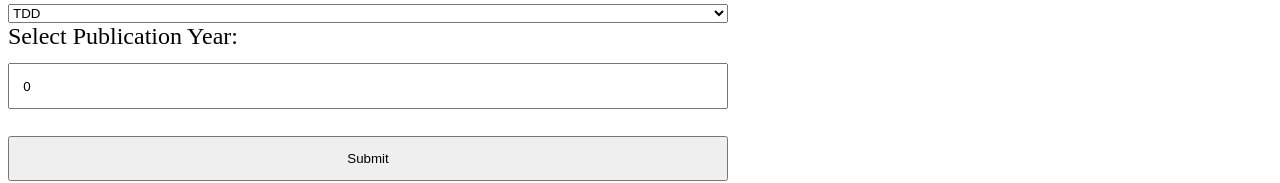
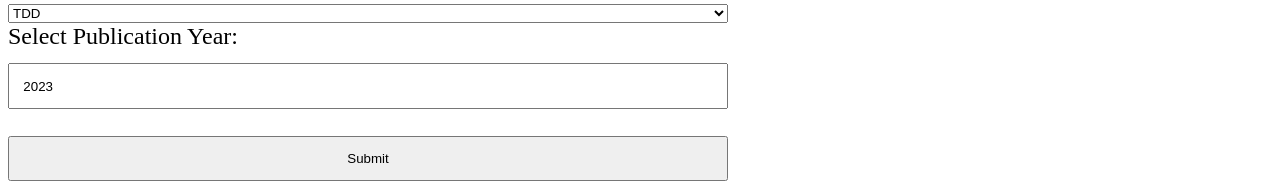
Before and after one commit to CISE-5200/CISE_SPEED, a Next.js app in the folder frontend/: page /search in a window 1280 px wide. Shown: the part 186-369 px from the top of the page. Built offline with nearby package versions, Linux system fonts and the light colour scheme.

Commit message:
Add article table component and add search functionality based off dummy data.

```diff
--- /dev/null
+++ b/frontend/src/components/table/ArticleTable.tsx
@@ -0,0 +1,47 @@
+import SortableTable from "./SortableTable";
+
+export interface ArticlesInterface {
+	id: string;
+	title: string;
+	authors: string;
+	source: string;
+	pubyear: string;
+	doi: string;
+	claim: string;
+	evidence: string;
+}
+
+export type ArticlesProps = {
+	articles: ArticlesInterface[];
+};
+
+const ArticleTable = (props: {articles: ArticlesInterface[]}) => {
+	const { articles } = props;
+
+	const headers: { key: keyof ArticlesInterface; label: string }[] = [
+		{ key: "title", label: "Title" },
+		{ key: "authors", label: "Authors" },
+		{ key: "source", label: "Source" },
+		{ key: "pubyear", label: "Publication Year" },
+		{ key: "doi", label: "DOI" },
+		{ key: "claim", label: "Claim" },
+		{ key: "evidence", label: "Evidence" },
+	];
+
+	if(articles.length > 0)
+	{
+		return (
+			<div className="container">
+				<SortableTable headers={headers} data={articles}/>
+			</div>
+		);
+	}
+	else
+	{
+		return (
+			<p>No articles found.</p>
+		);
+	}
+};
+
+export default ArticleTable;
--- a/frontend/src/pages/search.tsx
+++ b/frontend/src/pages/search.tsx
@@ -1,13 +1,34 @@
 import { useState } from "react";
 import formStyles from "../styles/Form.module.scss";
+import data from "../utils/dummydata.json"; // TODO: fetch database data.
+import ArticleTable, {ArticlesInterface} from "@/components/table/ArticleTable";
+
 const SearchPage = () => {
-    const [pubYear, setPubYear] = useState<number>(0);
+	const currentYear = new Date().getFullYear();
+    const [pubYear, setPubYear] = useState<number>(currentYear);
+	const [filteredArticles, setFilteredArticles] = useState<ArticlesInterface[] | null>(null);
+
+	const onSearchFormSubmit = (event: React.FormEvent<HTMLFormElement>) =>
+	{
+		event.preventDefault();
+	    let formData = new FormData(event.currentTarget);
+    	let formObject = Object.fromEntries(formData.entries());
+
+		let method = formObject.method;
+		let pubYear = formObject.pubYear;
+
+		let filteredArticles: ArticlesInterface[] = data.articles.filter((article) => article.pubyear === pubYear).map(article => article as ArticlesInterface);
+		setFilteredArticles(filteredArticles);
+	};
+
+	if(filteredArticles === null)
+	{
 		return(
 			<div className ="container">
 				<h1>Search for Articles</h1>
-            <form className={formStyles.dropDown}>
+				<form className={formStyles.dropDown} onSubmit={onSearchFormSubmit} action="#">
 					<label htmlFor="method">Select Method:</label>
-                <select id="methods" name="cars">
+					<select id="methods" name="method">
 						<option value="TDD">TDD</option>
 						<option value="Mob Programming">Mob Programming</option>
 						<option value="Automated Testing">Automated Testing</option>
@@ -23,7 +44,7 @@ const SearchPage = () => {
 						onChange={(event) => {
 							const val = event.target.value;
 							if (val === "") {
-							setPubYear(0);
+								setPubYear(currentYear);
 							} else {
 								setPubYear(parseInt(val));
 							}
@@ -39,6 +60,22 @@ const SearchPage = () => {
 			</div>
 
 		);
+	}
+	else
+	{
+		return (
+			<div className="container">
+				<h1>Articles</h1>
 
+				<ArticleTable articles={filteredArticles}/>
+
+				<form className={formStyles.dropDown} onSubmit={() => setFilteredArticles(null)} action="#">
+					<button className={formStyles.formItem} type="submit">
+						Go Back
+					</button>
+				</form>
+			</div>
+		);
+	}
 };
 export default SearchPage;
```
Also changed, not shown: frontend/src/pages/articles/index.tsx (+5 -24 lines). Lines whose indentation alone changed are shown as unchanged.
